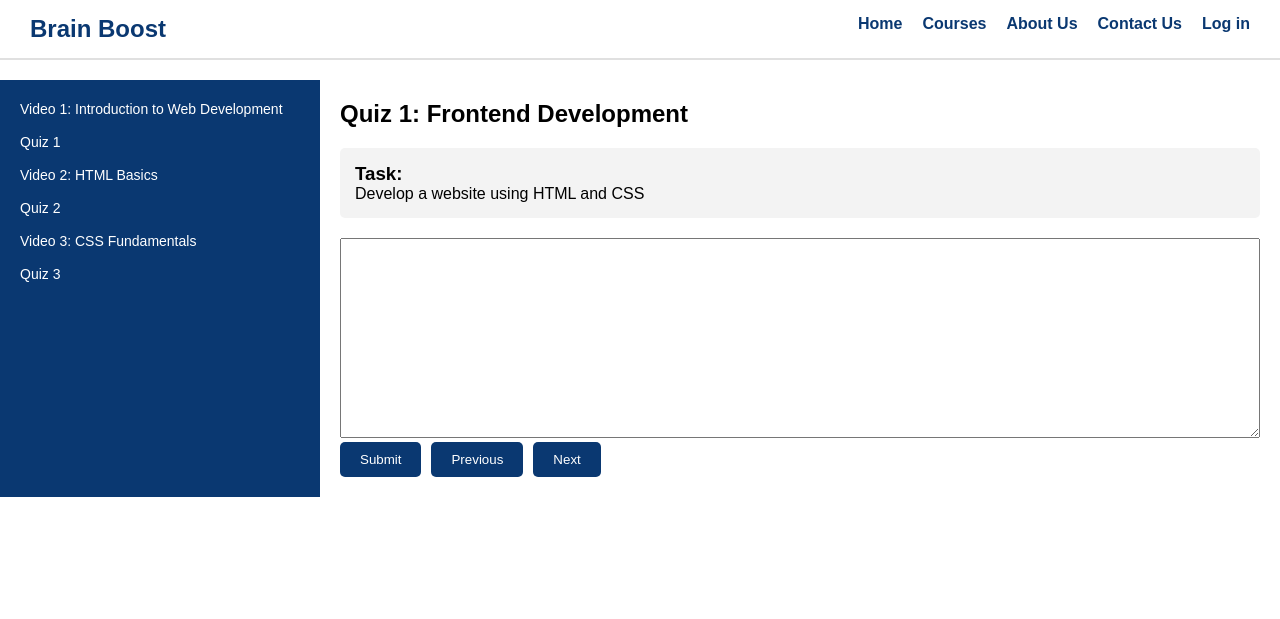
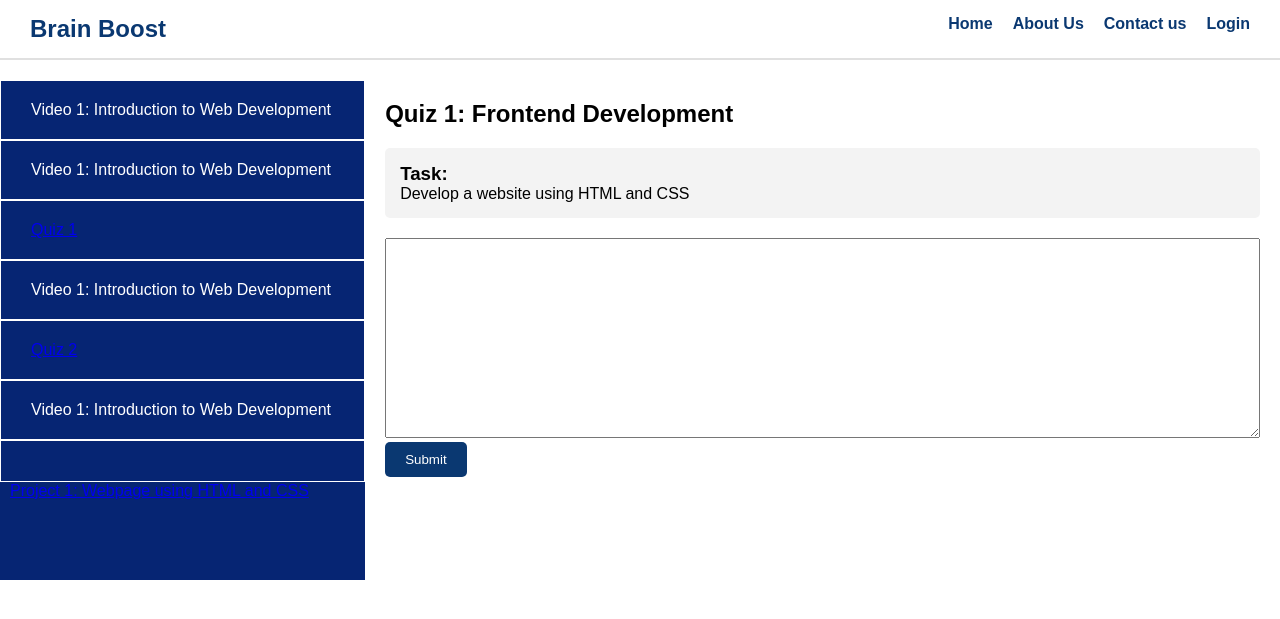
Before and after one commit to saleheen110282/Brain-Boost, a Django app: template brainboost/myapp/templates/projectpage.html in a window 1280 px wide. Shown: the top 619 px of the page. Run offline with Django 3.2, Linux system fonts and the light colour scheme; the template is opened without the code that fills it, so the values that code supplies are empty.

Commit message:
course feature increased1

```diff
--- a/brainboost/myapp/templates/projectpage.html
+++ b/brainboost/myapp/templates/projectpage.html
@@ -7,6 +7,50 @@
     <meta name="viewport" content="width=device-width, initial-scale=1.0">
     <title>Brain Boost - Quiz</title>
     <link rel="stylesheet" href="{% static 'projectpage.css' %}">
+    <style>
+        section {
+            display: flex;
+            align-items: center;
+            justify-content: center;
+            height: 600;
+            width: 100%;
+        }
+
+        .course-outline {
+            height: 500px;
+            width: 30%;
+            background-color: #062573;
+        }
+
+        .course-container {
+            height: 550px;
+            width: 70%;
+            background-color: white;
+            padding-left: 8%;
+        }
+
+        .course-item {
+            width: 100%;
+            border: 1px solid white;
+            padding: 20px;
+
+        }
+
+        .course-outline p {
+            color: white;
+            overflow: hidden;
+            margin-left: 10px;
+            margin-right: 5px;
+            text-decoration: none;
+        }
+        .course-outline a:visited {
+            color: white;
+            overflow: hidden;
+            margin-left: 10px;
+            margin-right: 5px;
+            text-decoration: none;
+        }
+    </style>
 </head>
 <body>
     <header>
@@ -14,28 +58,42 @@
             <h2>Brain Boost</h2>
         </div>
         <nav>
-            <ul>
-                <li><a href="#">Home</a></li>
-                <li><a href="#">Courses</a></li>
-                <li><a href="#">About Us</a></li>
-                <li><a href="#">Contact Us</a></li>
-                <li><a href="#">Log in</a></li>
+            <ul class="menu menu-horizontal px-1 text-lg">
+                <li><a href="{% url 'index'%}">Home</a></li>
+                <li><a href="{% url 'aboutus' %}">About Us</a></li>
+                <li><a href="{% url 'contactus' %}">Contact us</a></li>
+                {% if user.is_authenticated %}
+                <li><a href="{% url 'logout' %}">Logout</a></li>
+                {% else %}
+                <li><a href="{% url 'login' %}">Login</a></li>
+                {% endif %}
             </ul>
         </nav>
     </header>
 
     <div class="container">
-        <aside class="sidebar">
-            <ul>
-                <li><a href="#">Video 1: Introduction to Web Development</a></li>
-                <li><a href="#">Quiz 1</a></li>
-                <li><a href="#">Video 2: HTML Basics</a></li>
-                <li><a href="#">Quiz 2</a></li>
-                <li><a href="#">Video 3: CSS Fundamentals</a></li>
-                <li><a href="#">Quiz 3</a></li>
-                <!-- Add more items as needed -->
-            </ul>
-        </aside>
+            <div class="course-outline">
+                <div class="course-item">
+                    <p>Video 1: Introduction to Web Development</p>
+                </div>
+                <div class="course-item">
+                    <p>Video 1: Introduction to Web Development</p>
+                </div>
+                <div class="course-item">
+                    <p><a href="{% url 'quiz' %}">Quiz 1</a></p>
+                </div>
+                <div class="course-item">
+                    <p>Video 1: Introduction to Web Development</p>
+                </div>
+                <div class="course-item">
+                    <p><a href="{% url 'quiz' %}">Quiz 2</a></p>
+                </div>
+                <div class="course-item">
+                    <p>Video 1: Introduction to Web Development</p>
+                </div>
+                <div class="course-item"></div>
+                    <p><a href="{% url 'projectpage' %}">Project 1: Webpage using HTML and CSS </a></p>
+                </div>
 
         <main class="content">
             <h1>Quiz 1: Frontend Development</h1>
@@ -50,8 +108,7 @@
             </textarea>
             <div class="buttons">
                 <button type="submit">Submit</button>
-                <button>Previous</button>
-                <button>Next</button>
+                <!-- <button><a href="#" style="text-decoration: none; color: white;">Finish</a></button> -->
             </div>
         </form>
         </main>
```
Also changed, not shown: brainboost/myapp/templates/About us.html (+8 -5 lines), brainboost/myapp/templates/Coursepage.html (+36 -16 lines), brainboost/myapp/templates/payment.html (+8 -6 lines), brainboost/db.sqlite3.
